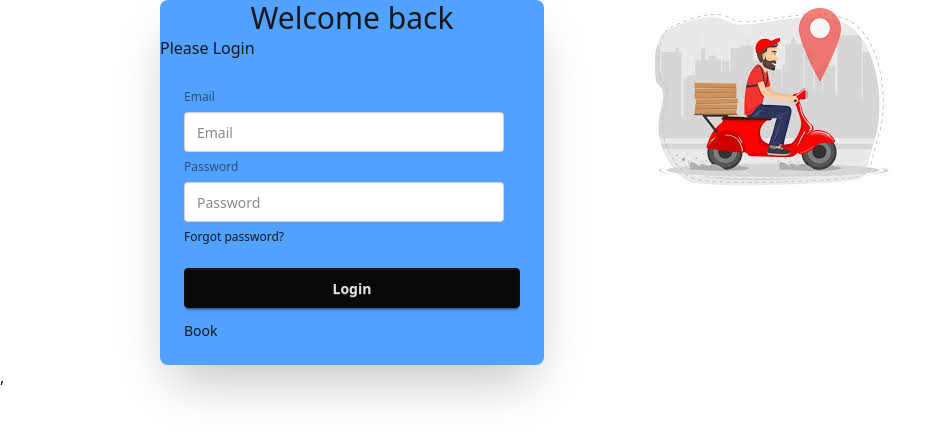
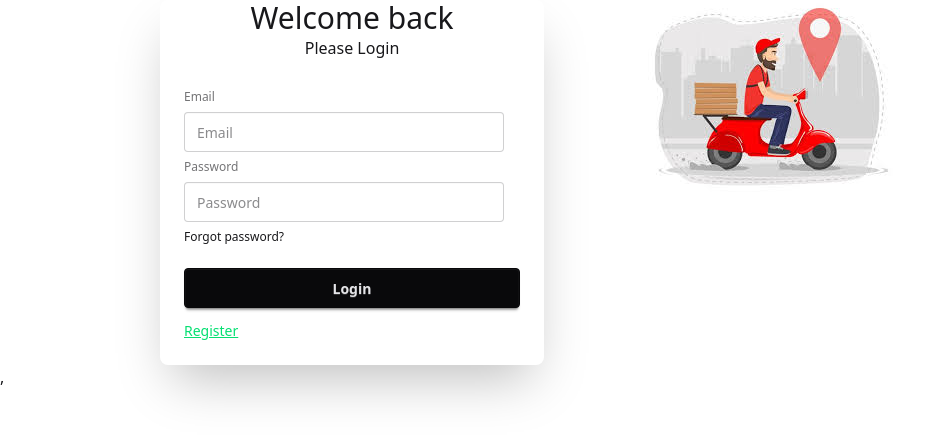
Before and after one commit to kanon8888/my-market, a React (Vite) app: page /login in a window 1280 px wide. Shown: the top 438 px of the page, without its empty margins (0-951 px from the left). Built offline with nearby package versions, Linux system fonts and the light colour scheme.

Commit message:
fifteen commit

```diff
--- a/src/pages/Auth/Login/Login.jsx
+++ b/src/pages/Auth/Login/Login.jsx
@@ -1,3 +1,4 @@
+
 import React from 'react';
 import { useForm } from 'react-hook-form';
 import useAuth from '../../../hooks/useAuth';
@@ -27,9 +28,9 @@ const Login = () => {
 
     }
     return (
-        <div className="card w-full mx-auto max-w-sm shrink-0 shadow-2xl bg-blue-400">
+        <div className="card w-full mx-auto max-w-sm shrink-0 shadow-2xl">
             <h3 className="text-3xl text-center">Welcome back</h3>
-            <p className='text-centers'>Please Login</p>
+            <p className='text-center'>Please Login</p>
             <form className="card-body" onSubmit={handleSubmit(handleLogin)}>
                 <fieldset className="fieldset">
                     {/* email field  */}
@@ -43,10 +44,10 @@ const Login = () => {
                     {
                         errors.password?.type === 'minLength' && <p className='text-red-500'>Password must be 6 characters or longer</p>
                     }
-                    <div><a className="link link-hover">Forgot password?</a></div>
+                    <div><a className="text-1xl link link-hover">Forgot password?</a></div>
                     <button className="btn btn-neutral mt-4">Login</button>
                 </fieldset>
-                <p>Book<Link state={location.state} className='text-blue-400 underline' to="/register">Register</Link></p>
+                <p><Link state={location.state} className='text-green-400 text-center underline' to="/register">Register</Link></p>
             </form>
             {/* <SocialLogin></SocialLogin> */}
         </div>
@@ -54,3 +55,30 @@ const Login = () => {
 };
 
 export default Login;
+
+
+// import React from 'react';
+
+// const Login = () => {
+//     return (
+//         <div className="card bg-base-100 w-full max-w-sm shrink-0 shadow-2xl">
+//             <div className="card-body">
+//                 <fieldset className="fieldset">
+//                     {/* email field*/}
+//                     <label className="label">Email</label>
+//                     <input type="email" className="input" placeholder="Email" />
+//                     {/** Password field */}
+//                     <label className="label">Password</label>
+//                     <input type="password" className="input" placeholder="Password" />
+
+
+
+//                     <div><a className="link link-hover">Forgot password?</a></div>
+//                     <button className="btn btn-neutral mt-4">Login</button>
+//                 </fieldset>
+//             </div>
+//         </div>
+//     );
+// };
+
+// export default Login;
--- a/src/pages/Auth/Register/Register.jsx
+++ b/src/pages/Auth/Register/Register.jsx
@@ -1,6 +1,7 @@
 import React from 'react';
 import { useForm } from 'react-hook-form';
 import useAuth from '../../../hooks/useAuth';
+import { Link } from 'react-router';
 
 const Register = () => {
 
@@ -20,7 +21,9 @@ const Register = () => {
     }
 
     return (
-        <div>
+
+        <div className="card w-full max-w-sm shrink-0 shadow-2xl">
+            <div className="card-body"></div>
             <form onSubmit={handleSubmit(handleRegistration)}>
                 <fieldset className="fieldset">
                     <label className="label">Email</label>
@@ -28,6 +31,12 @@ const Register = () => {
                         {...register('email', { required: true })}
                         className="input" placeholder="Email" />
                     {errors.email?.type === 'required' && <p className='text-red-500'>Email is required</p>}
+
+                    {/* photo image field  */}
+                    <label className="label">Photo</label>
+
+                    <input type="file" {...register('photo', { required: true })} className="file-input" placeholder="Your Photo" />
+                    {errors.name?.type === 'required' && <p className='text-red-500'>Photo is required</p>}
 
                     {/* password */}
                     <label className="label">Password</label>
@@ -53,6 +62,7 @@ const Register = () => {
                     <div><a className="link link-hover">Forgot password?</a></div>
                     <button className="btn btn-neutral mt-4">Register</button>
                 </fieldset>
+                <p><Link state={location.state} className='text-green-400 text-center underline' to="/login">Login</Link></p>
             </form>
         </div>
     );
--- a/src/pages/Icon/Icon.jsx
+++ b/src/pages/Icon/Icon.jsx
@@ -30,7 +30,7 @@ const Icon = () => {
 
                         <div
                             style={{ animationDelay: step.delay }}
-                            className="w-24 h-24 border border-black rounded-full flex items-center justify-center bg-white text-3xl animate-bounce"
+                            className="w-24 h-24 border border-black rounded-full flex items-center justify-center text-3xl animate-bounce"
                         >
                             {step.icon}
                         </div>
```
